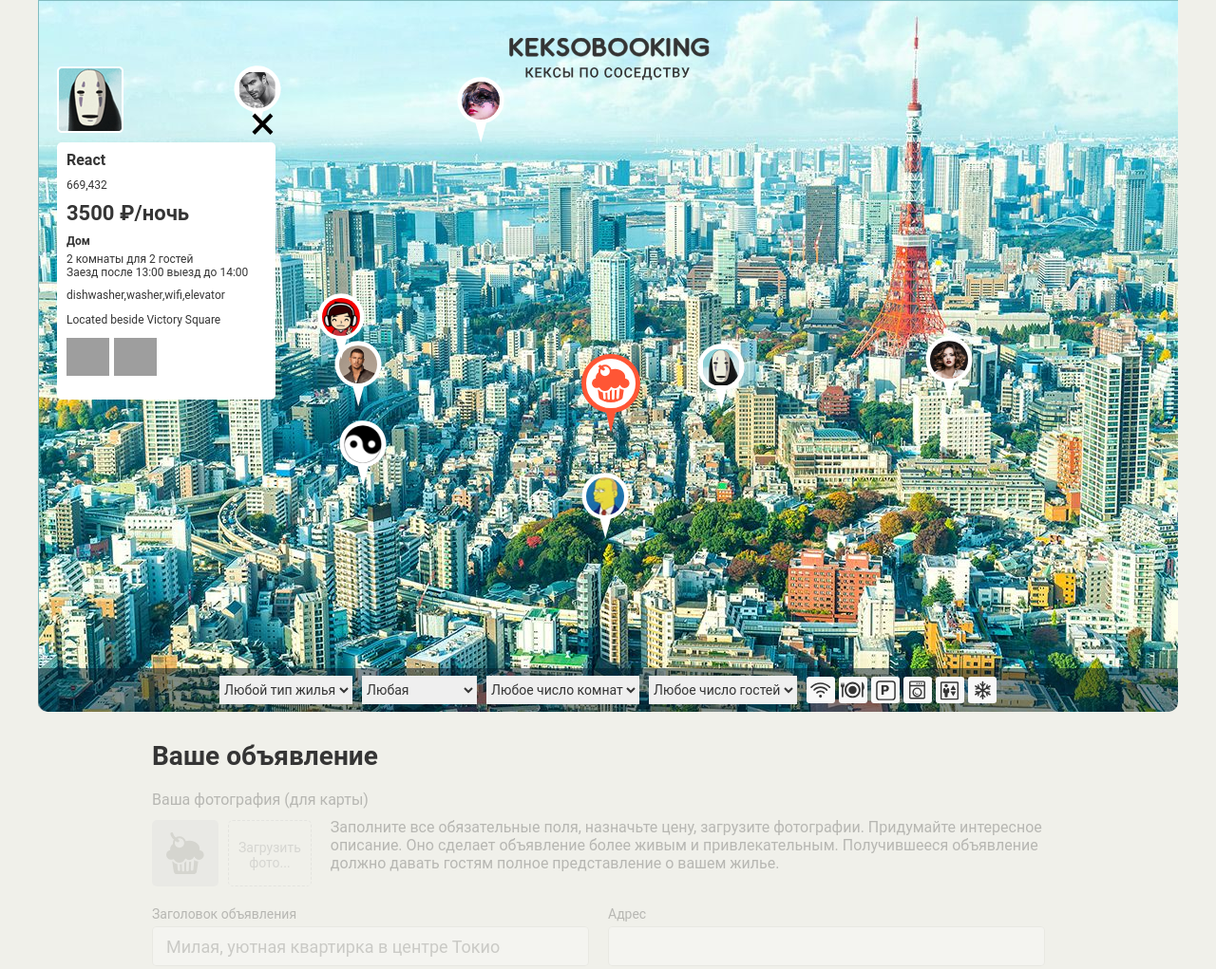
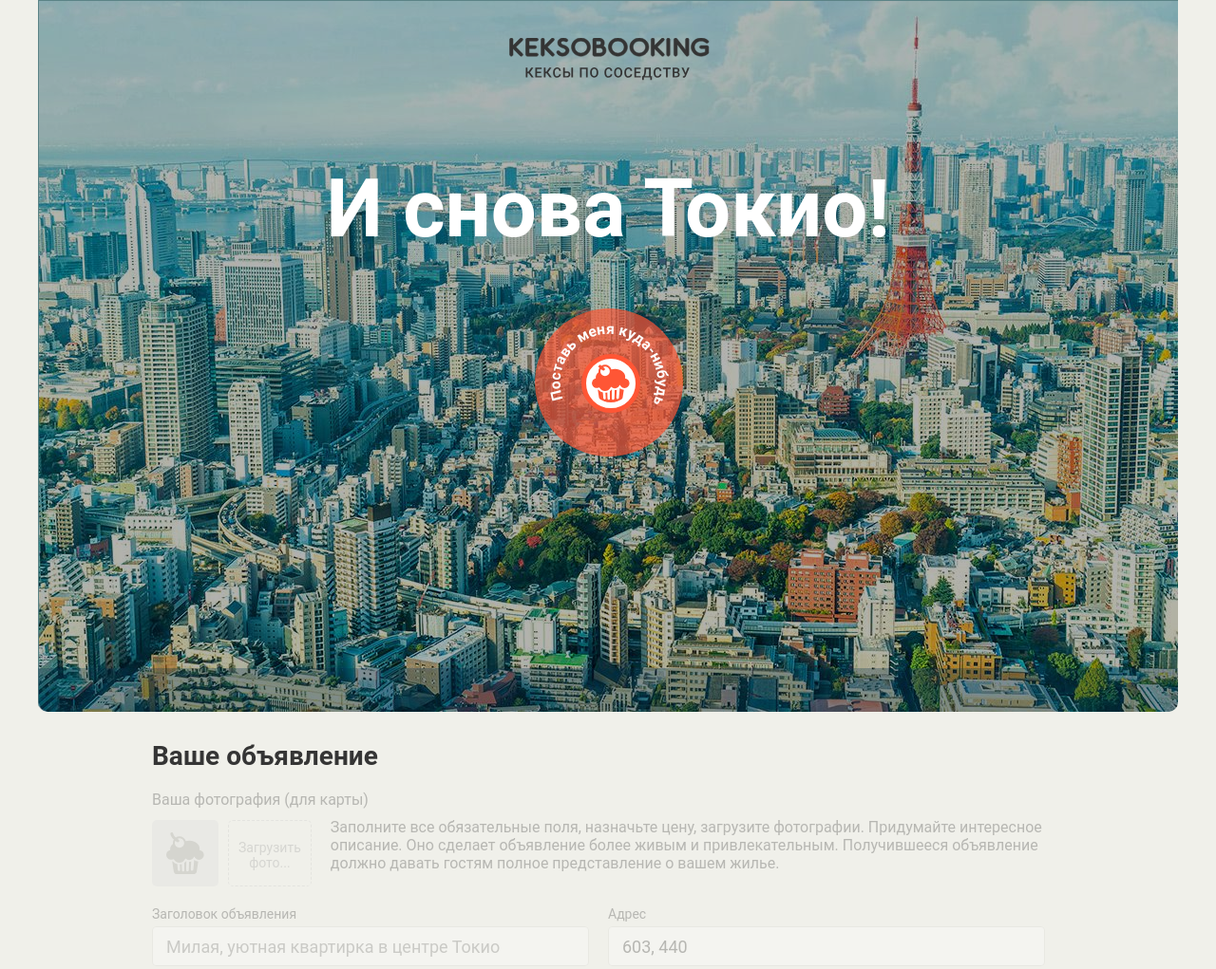
Before and after one commit to sarinrustam/41568-keksobooking-19, a website: page index.html in a window 1280 px wide. Shown: the top 1021 px of the page at 95% size. Drawn offline with Linux system fonts and the light colour scheme; grey boxes are pictures that could not be loaded; files whose address does not match are found by name.

Commit message:
added active and inactive state for page

```diff
--- a/index.html
+++ b/index.html
@@ -23,7 +23,7 @@
         <div class="map__overlay">
           <h2 class="map__title">И снова Токио!</h2>
         </div>
-        <button class="map__pin map__pin--main" style="left: 570px; top: 375px;">
+        <button class="map__pin map__pin--main" style="left: 570px; top: 375px;" tabindex="0">
           <img src="img/muffin-red.svg" width="40" height="44" draggable="false" alt="Метка объявления">
           <svg viewBox="0 0 70 70" width="156" height="156" aria-label="Метка для поиска жилья">
             <defs>
--- a/js/main.js
+++ b/js/main.js
@@ -14,6 +14,10 @@ var PHOTOS = ['http://o0.github.io/assets/images/tokyo/hotel1.jpg', 'http://o0.g
 var PIN_CLIENT_WIDTH = 25;
 var PIN_CLIENT_HEIGHT = 70;
 var COUNT_ADS = 8;
+var LEFT_CLICK_CODE = 0;
+var ENTER_KEY = 'Enter';
+var pinMainWidth = 65;
+var pinMainHeight = 65;
 
 var mapPinsList = document.querySelector('.map__pins');
 var pinTemplate = document.querySelector('#pin').content.querySelector('.map__pin');
@@ -39,12 +43,12 @@ var generateRandomArray = function (array) {
   }
   return newArray;
 };
-// функция получения рандомного числа от ширины блока с картой
+
 var clientX = document.querySelector('.map__overlay').clientWidth;
 var getRandomClientX = function () {
   return getRandomNumber(1, clientX);
 };
-// функция генерации обьекта с данными
+
 var generateObject = function (i) {
   var locationX = getRandomClientX();
   var locationY = getRandomNumber(130, 630);
@@ -83,9 +87,6 @@ var generateAds = function () {
   return ads;
 };
 
-document.querySelector('.map').classList.remove('map--faded');
-
-// функция создания кнопки-пина и заполнения кнопки данными из массива
 var renderPinElement = function (element) {
   var pinElement = pinTemplate.cloneNode(true);
 
@@ -101,7 +102,6 @@ var renderPinElement = function (element) {
 
 var ads = generateAds();
 
-// функция заполнения блока пинами
 var renderPinElements = function () {
   var fragment = document.createDocumentFragment();
 
@@ -111,8 +111,6 @@ var renderPinElements = function () {
 
   mapPinsList.appendChild(fragment);
 };
-
-renderPinElements();
 
 var cardTemplate = document.querySelector('#card').content.querySelector('.map__card');
 
@@ -199,4 +197,50 @@ var renderCard = function (card) {
 
 var mapFilterContainer = document.querySelector('.map__filters-container');
 
-mapFilterContainer.before(renderCard(ads[0]));
+var disabledFieldsets = function (disabled) {
+  var formFieldset = document.querySelector('.ad-form').children;
+
+  for (var i = 0; i < formFieldset.length; i++) {
+    formFieldset[i].disabled = disabled;
+  }
+};
+
+disabledFieldsets(true);
+
+var mapPinMain = document.querySelector('.map__pin--main');
+// var mapFilters = document.querySelector('.map__filters');
+var adForm = document.querySelector('.ad-form');
+var mapSection = document.querySelector('.map');
+
+var getActivePage = function (evt) {
+  if (evt.button === LEFT_CLICK_CODE || evt.key === ENTER_KEY) {
+    mapSection.classList.remove('map--faded');
+    adForm.classList.remove('ad-form--disabled');
+    disabledFieldsets(false);
+    renderPinElements();
+    mapFilterContainer.before(renderCard(ads[0]));
+  }
+};
+
+var getMainPinCoordinate = function () {
+  var pinMainLeft = parseInt(mapPinMain.style.left, 10);
+  var pinMainTop = parseInt(mapPinMain.style.top, 10);
+
+  if (mapSection.classList.contains('map--fadded')) {
+    return Math.round(pinMainLeft + pinMainWidth / 2) + ', ' + Math.round(pinMainTop + pinMainHeight / 2);
+  }
+
+  return Math.round(pinMainLeft + pinMainWidth / 2) + ', ' + Math.round(pinMainTop + pinMainHeight);
+};
+
+var pasteAddress = function () {
+  var inputAddress = document.querySelector('#address');
+
+  inputAddress.value = getMainPinCoordinate();
+};
+
+pasteAddress();
+
+mapPinMain.addEventListener('mousedown', getActivePage);
+mapPinMain.addEventListener('mousedown', pasteAddress);
+mapPinMain.addEventListener('keydown', getActivePage);
```
